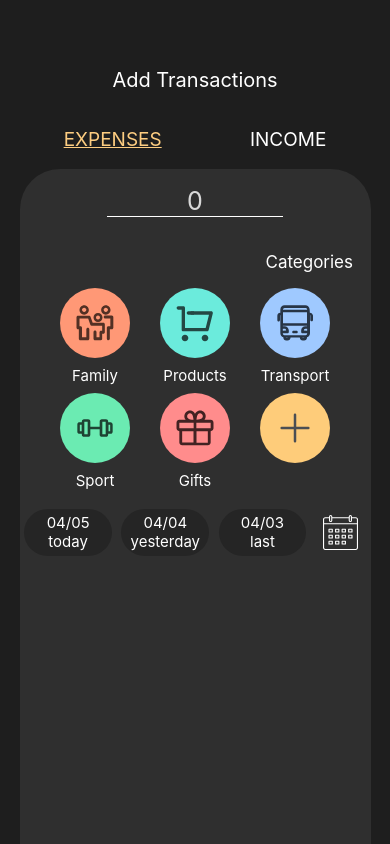
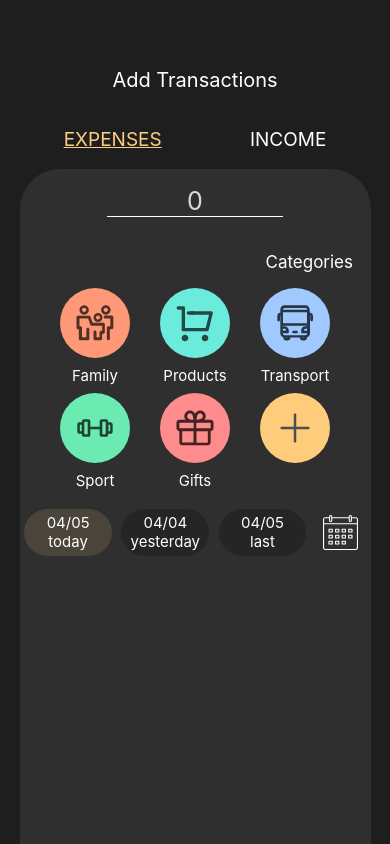
Before and after one commit to CashFlowControl-CFC/Client, a React Native app in the folder CFC/: screen /Transaction in a window 390 px wide. Built offline with nearby package versions, Linux system fonts and the light colour scheme.

Commit message:
select date

```diff
--- a/CFC/components/Transaction.js
+++ b/CFC/components/Transaction.js
@@ -1,4 +1,4 @@
-import React, { useState } from "react";
+import React, { useEffect, useState } from "react";
 import general from "../styles/general";
 import styles from "../styles/TransactionPage";
 import { useDispatch, useSelector } from "react-redux";
@@ -24,8 +24,12 @@ export default function Transaction({navigation}){
     const [selectedCategory, setSelectedCategory] = useState(null);
     const [dateToday, setDateToday] = useState(moment(new Date()));
     const [selectedDate, setSelectedDate] = useState(moment(new Date()));
+    const [lastDate, setLastDate] = useState(moment(new Date()));
+    const [selectedBtn, setSelectedBtn] = useState(null);
     const [showDatePicker, setShowDatePicker] = useState(false);
-
+    useEffect(() => {
+        LastDate();
+    }, [selectedDate])
     const SelectCategory = (id) => {
         if (selectedCategory == id){
             setSelectedCategory(null);
@@ -34,11 +38,22 @@ export default function Transaction({navigation}){
             setSelectedCategory(id);
         }
     }
-    const SelectDate = () =>{
+    const LastDate = () =>{
         if(selectedDate.format('MM/DD') == dateToday.format('MM/DD')){
-            return selectedDate.clone().add(-2, 'days').format('MM/DD');
+            setSelectedBtn(1);
+            selectedDate.clone().add(-2, 'days').format('MM/DD');
         }
-        return selectedDate.clone().add(-3, 'days').format('MM/DD');
+        else if(selectedDate.format('MM/DD') == dateToday.clone().add(-1, 'days').format('MM/DD')){
+            setSelectedBtn(2);
+            selectedDate.clone().add(-2, 'days').format('MM/DD');
+        }
+        else{
+            setLastDate(selectedDate);
+        }
+    }
+    const SelectDate = (id, date) =>{
+        setSelectedBtn(id);
+        setSelectedDate(date);
     }
     return(
         <TouchableWithoutFeedback onPress={() => {
@@ -91,21 +106,21 @@ export default function Transaction({navigation}){
                     </View>
                 </View>
                 <View style={styles.dateRow}>
-                    <TouchableWithoutFeedback>
-                            <View style={styles.dateBtn}>
+                    <TouchableWithoutFeedback onPress={() => SelectDate(1, dateToday)}>
+                            <View style={[styles.dateBtn, selectedBtn == 1 ? {backgroundColor: '#FDCD8120'} : null]}>
                                 <Text style={[general.generalText, {fontSize: 15}]}>{`${dateToday.clone().format('MM/DD')}`}</Text>
                                 <Text style={[general.generalText, {fontSize: 15}]}>today</Text>
                             </View>
                     </TouchableWithoutFeedback>
-                    <TouchableWithoutFeedback>
-                            <View style={styles.dateBtn}>
+                    <TouchableWithoutFeedback onPress={() => SelectDate(2, dateToday.clone().add(-1, 'days'))}>
+                            <View style={[styles.dateBtn, selectedBtn == 2 ? {backgroundColor: '#FDCD8120'} : null]}>
                                 <Text style={[general.generalText, {fontSize: 15}]}>{`${dateToday.clone().add(-1, 'days').format('MM/DD')}`}</Text>
                                 <Text style={[general.generalText, {fontSize: 15}]}>yesterday</Text>
                             </View>
                     </TouchableWithoutFeedback>
-                    <TouchableWithoutFeedback>
-                            <View style={styles.dateBtn}>
-                                <Text style={[general.generalText, {fontSize: 15}]}>{`${SelectDate()}`}</Text>
+                    <TouchableWithoutFeedback onPress={() => SelectDate(3, selectedDate)}>
+                            <View style={[styles.dateBtn, selectedBtn == 3 ? {backgroundColor: '#FDCD8120'} : null]}>
+                                <Text style={[general.generalText, {fontSize: 15}]}>{`${lastDate.format('MM/DD')}`}</Text>
                                 <Text style={[general.generalText, {fontSize: 15}]}>last</Text>
                             </View>
                     </TouchableWithoutFeedback>
@@ -118,14 +133,15 @@ export default function Transaction({navigation}){
 
             <View style={styles.calendarPos}>
                 {showDatePicker ? <Calendar
-                style={{
-                    borderRadius: 15,
-                    height: 450,
-                    width: 300
-                }}
+                        style={{
+                            borderRadius: 15,
+                            height: 450,
+                            width: 300
+                        }}
+                        maxDate={new Date().setHours(0, 0, 0, 0)}
                         onDayPress={day => {
-                            console.log(day.dateString);
                             setShowDatePicker(false);
+                            SelectDate(3, moment(day.dateString))
                         }}
                         markedDates={{
                             [selectedDate]: {selectedDate: true, disableTouchEvent: true, selectedDotColor: 'orange'}
@@ -133,12 +149,13 @@ export default function Transaction({navigation}){
                         theme={{
                             backgroundColor: '#252525',
                             calendarBackground: '#252525',
-                            textSectionTitleColor: '#FFFFFF',
+                            textSectionTitleColor: '#FDCD81',
                             selectedDayTextColor: '#FDCD81',
                             todayTextColor: '#FDCD81',
-                            dayTextColor: '#FDCD8140',
+                            dayTextColor: '#FFFFFF',
                             arrowColor: '#FDCD81',
                             monthTextColor: '#FDCD81',
+                            textDisabledColor: '#FDCD8140',
 
                         }}
                         /> : null}
```
